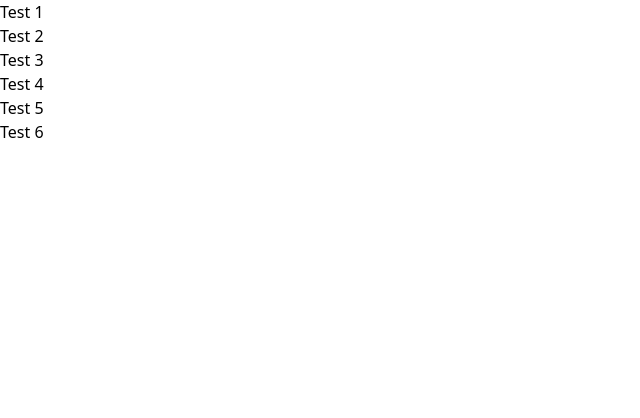
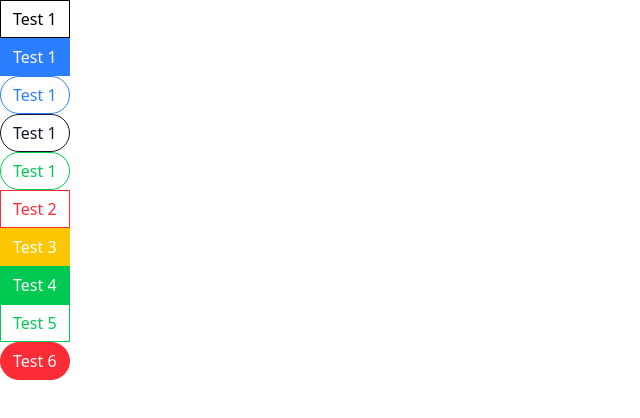
Before and after one commit to mdaz78/components-udemy, a React (Vite) app: page / in a window 1280 px wide. Shown: the top 418 px of the page, without its empty margins (0-640 px from the left). Built offline with nearby package versions, Linux system fonts and the light colour scheme.

Commit message:
feat: integrate tailwind-merge and update Button component styles

```diff
--- a/package.json
+++ b/package.json
@@ -16,6 +16,7 @@
     "react": "18.3.1",
     "react-dom": "18.3.1",
     "react-icons": "4.4.0",
+    "tailwind-merge": "^3.3.1",
     "tailwindcss": "^4.1.16"
   },
   "devDependencies": {
--- a/src/App.js
+++ b/src/App.js
@@ -2,6 +2,22 @@
 const App = () => {
   return (
     <div>
+      <div>
+        <Button>Test 1</Button>
+      </div>
+      <div>
+        <Button primary>Test 1</Button>
+      </div>
+      <div>
+        <Button primary rounded outline>
+          Test 1
+        </Button>
+      </div>
+      <div>
+        <Button secondary rounded outline>
+          Test 1
+        </Button>
+      </div>
       <div>
         <Button success rounded outline>
           Test 1
--- a/src/Button.js
+++ b/src/Button.js
@@ -1,3 +1,5 @@
+import classNames from 'classnames';
+import { twMerge } from 'tailwind-merge';
 const Button = ({
   children,
   primary,
@@ -8,7 +10,24 @@
   outline,
   rounded,
 }) => {
-  return <button>{children}</button>;
+  const classes = twMerge(
+    classNames('px-3 py-1.5 border', {
+      'border-blue-500 bg-blue-500 text-white': primary,
+      'border-gray-900 bg-gray-900 text-white': secondary,
+      'border-green-500 bg-green-500 text-white': success,
+      'border-yellow-400 bg-yellow-400 text-white': warning,
+      'border-red-500 bg-red-500 text-white': danger,
+      'rounded-full': rounded,
+      'bg-white': outline,
+      'text-blue-500': outline && primary,
+      'text-gray-900': outline && secondary,
+      'text-green-500': outline && success,
+      'text-yellow-400': outline && warning,
+      'text-red-500': outline && danger,
+    })
+  );
+
+  return <button className={classes}>{children}</button>;
 };
 
 export default Button;
```
Also changed, not shown: 1 other file (tests, documents, lock files or other folders).
